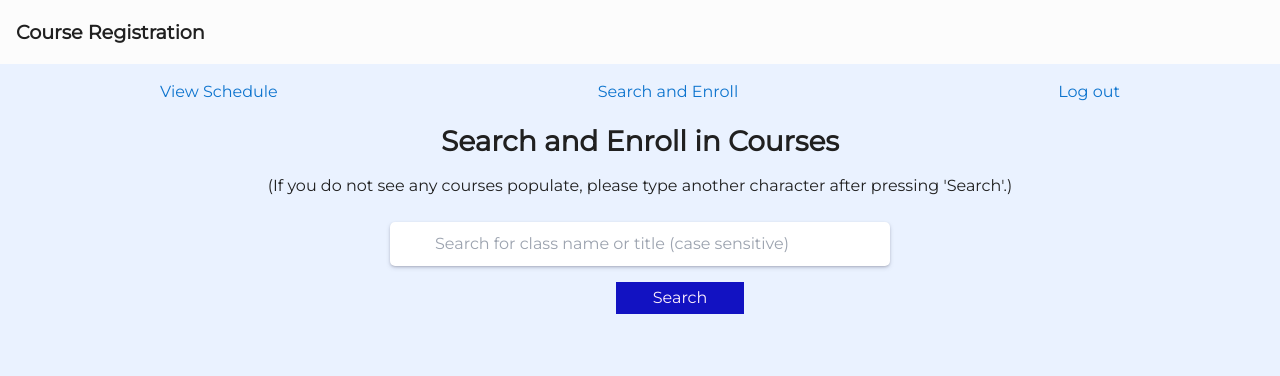
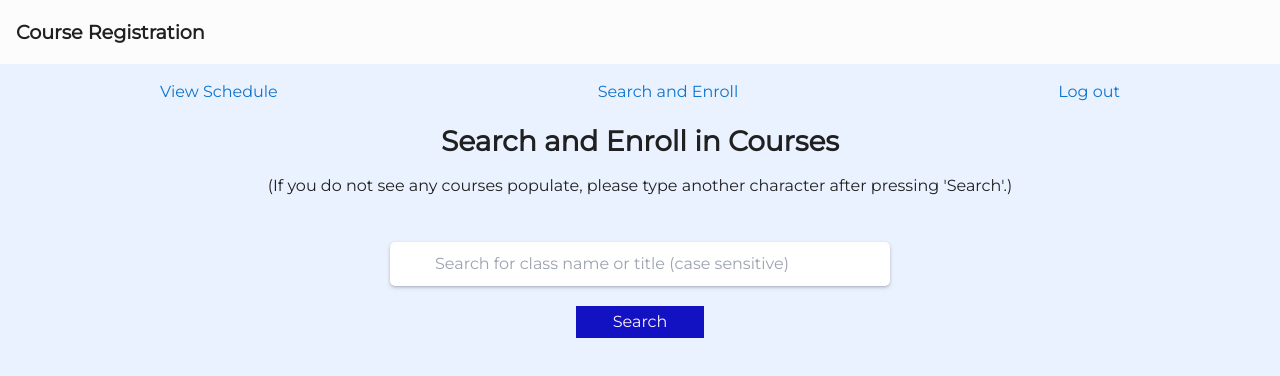
Before and after one commit to Isaiah-Haynes/Course-Registration-Website, a Vue app: page /student/enroll in a window 1280 px wide. Shown: the top 376 px of the page. Built offline with nearby package versions, Linux system fonts and the light colour scheme.

Commit message:
fixing enroll and search buttons

```diff
--- a/src/views/StudentEnrollView.vue
+++ b/src/views/StudentEnrollView.vue
@@ -127,22 +127,33 @@ const enrollStudentInCourse = async () => {
 	/* add any params to on-screen text here*/
   }
 
+  .search {
+    display: flex;
+    flex-direction: column;
+    align-items: center;
+  }
+
 	/* search button */
   .sButton {
     height: 2rem;
     width: 8rem;
     background-color: #1212c2;
     -webkit-text-fill-color: #fef1fc;
-    margin: -60rem 1rem 1.5rem 38.5rem;
+    margin: 0rem 0rem 1rem 0rem;
+  }
+
+  .course-list {
+    display: flex;
+    flex-direction: column;
+    align-items: center;
   }
 
   /* enrollment button */
   .eButton {
-	display: flex;
-	justify-content: center;
+	  display: flex;
+	  justify-content: center;
     align-items: center;
-	text-align: center;
-	margin: 0.5rem 37rem 1.2rem;
+	  text-align: center;
     background-color: #00CC00;
     -webkit-text-fill-color: #FFFFFF;
     height: 2rem;
```
